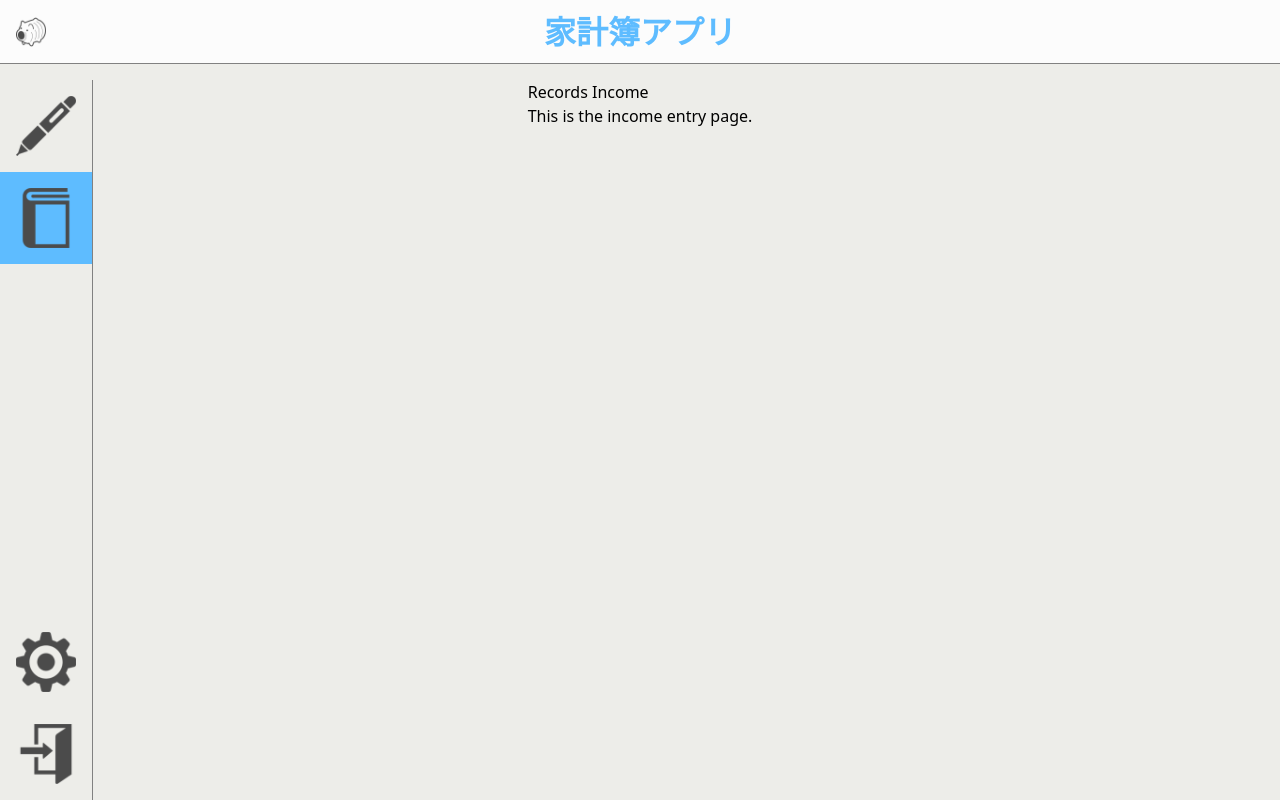
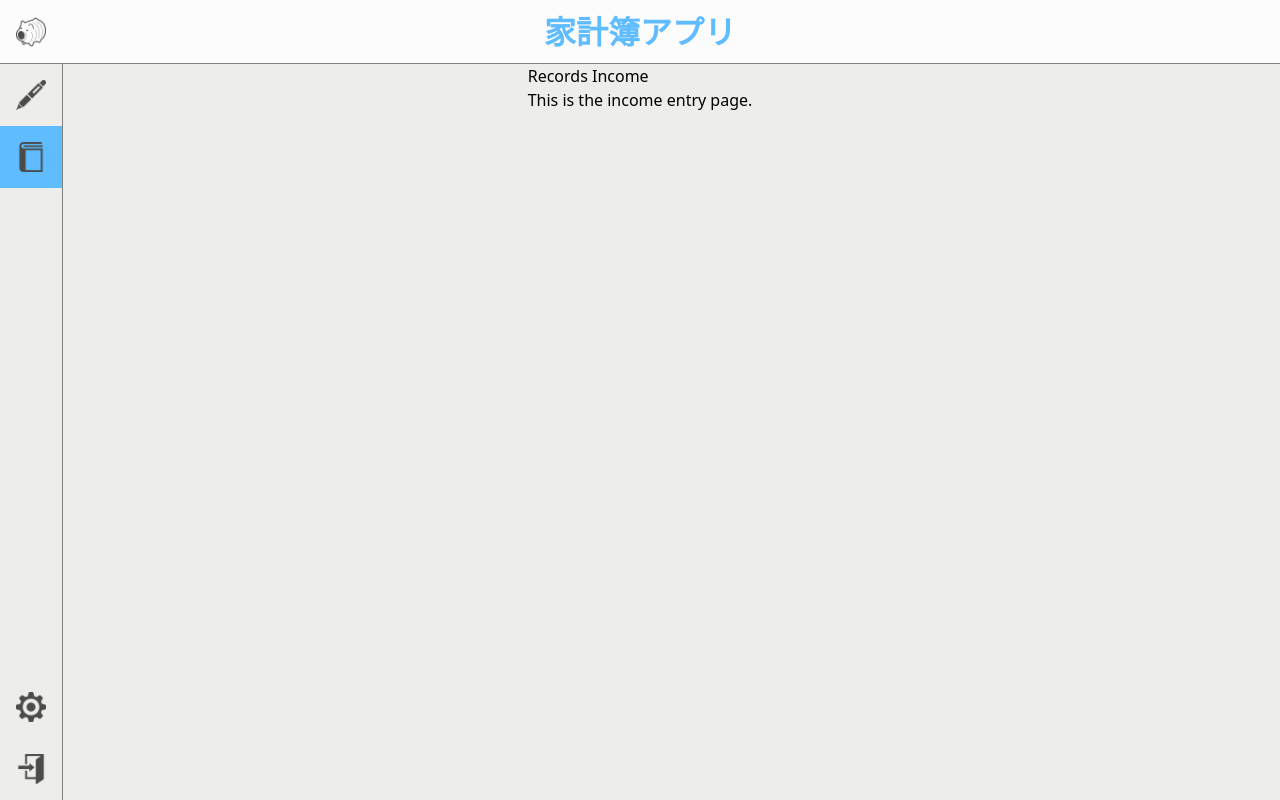
Before and after one commit to yusei-iwaki/kakei_track_front, a Next.js app: page /member/records/income in a window 1280 px wide. Built offline with nearby package versions, Linux system fonts and the light colour scheme.

Commit message:
fix:side_bar

```diff
--- a/src/app/member/layout.module.scss
+++ b/src/app/member/layout.module.scss
@@ -1,5 +1,5 @@
 .container {
-  padding-top: 5rem;
+  padding-top: 4rem;
   display: flex;
   height: 100vh;
   & .content {
--- a/src/components/util/side_bar/sidebar.module.scss
+++ b/src/components/util/side_bar/sidebar.module.scss
@@ -1,6 +1,6 @@
 .side_bar {
     border-right: #818181 solid 1px;
-    width: 92;
+    width: 60;
     height: 100%;
     display: flex;
     flex-direction: column;
--- a/src/components/util/side_bar/sidebar.tsx
+++ b/src/components/util/side_bar/sidebar.tsx
@@ -47,7 +47,7 @@ const SideBar: FC = () => {
               pathname === item.href ? styles.active : ""
             }`}
           >
-            <Image src={item.src} alt={item.alt} width={60} height={60} />
+            <Image src={item.src} alt={item.alt} width={30} height={30} />
           </Link>
         ))}
       </div>
@@ -60,7 +60,7 @@ const SideBar: FC = () => {
               pathname === item.href ? styles.active : ""
             }`}
           >
-            <Image src={item.src} alt={item.alt} width={60} height={60} />
+            <Image src={item.src} alt={item.alt} width={30} height={30} />
           </Link>
         ))}
       </div>
```
